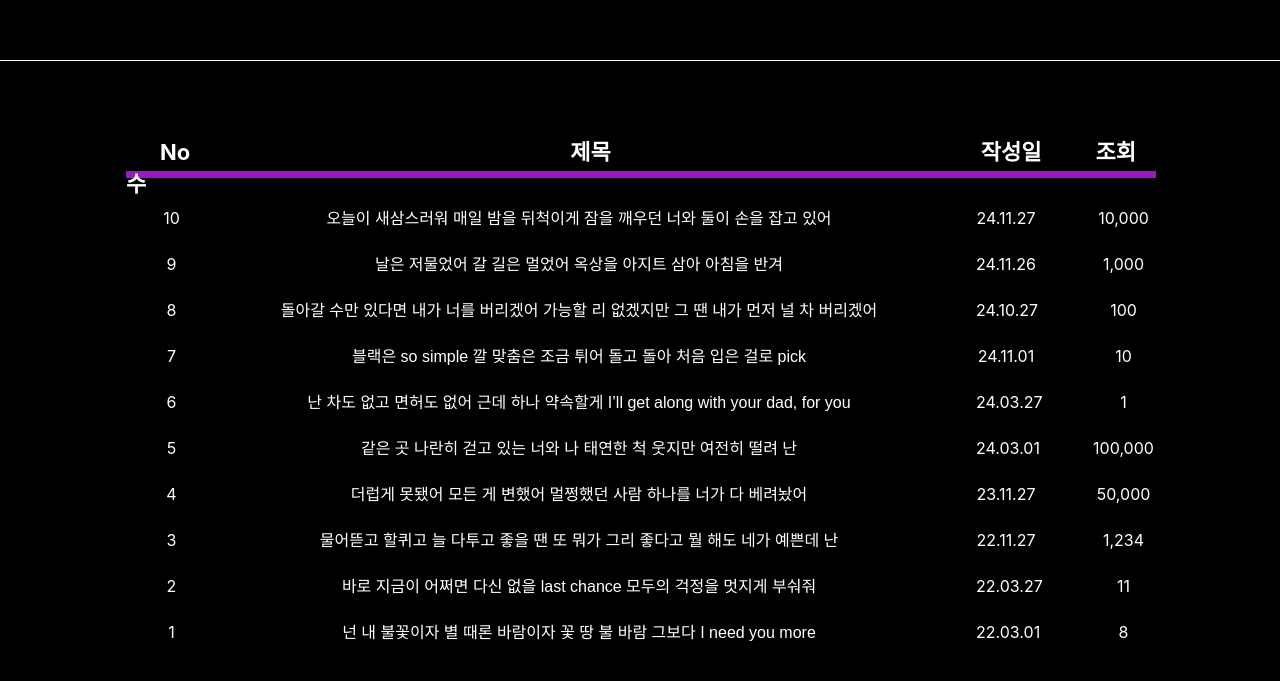
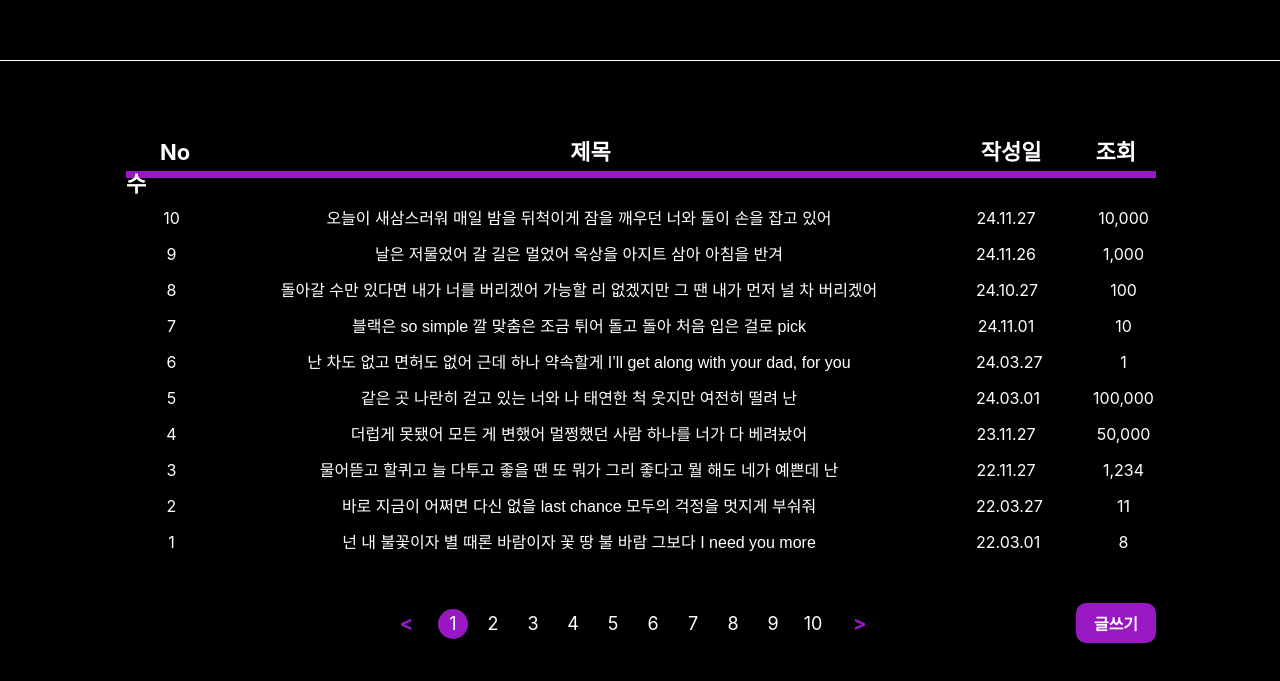
Before and after one commit to UMC-7th-DANTHIS/frontend, a React (Create React App) app: page /community in a window 1280 px wide. Shown: the part 161-842 px from the top of the page. Built offline with nearby package versions, Linux system fonts and the light colour scheme.

Commit message:
feat: 커뮤니티 페이지 기본 UI 완성
feat: #2

```diff
--- a/src/pages/Community.jsx
+++ b/src/pages/Community.jsx
@@ -4,9 +4,15 @@ import dummyList from "../store/dummyList";
 
 const Community = () => {
   const [data, setData] = useState([]);
+  const [pagenum, setPagenum] = useState(null);
+  const [currentPage, setCurrentPage] = useState(1);
+
   useEffect(() => {
     setData(dummyList);
+    setPagenum(10);
   });
+
+  const handlePageClick = (page) => setCurrentPage(page);
 
   return (
     <Container>
@@ -26,6 +32,30 @@ const Community = () => {
               <SeeList>{list.See}</SeeList>
             </ListContainer>
           ))}
+          <PageContainer>
+            <PageCursor
+              onClick={() => handlePageClick(Math.max(1, currentPage - 1))}
+            >
+              {"<"}
+            </PageCursor>
+            {Array.from({ length: pagenum }, (_, i) => i + 1).map((page) => (
+              <PageNumber
+                key={page}
+                className={page === currentPage ? "active" : ""}
+                onClick={() => handlePageClick(page)}
+              >
+                {page}
+              </PageNumber>
+            ))}
+            <PageCursor
+              onClick={() =>
+                handlePageClick(Math.min(pagenum, currentPage + 1))
+              }
+            >
+              {">"}
+            </PageCursor>
+          </PageContainer>
+          <WriteButton>글쓰기</WriteButton>
         </ListsContainer>
       </ContentContainer>
     </Container>
@@ -82,7 +112,7 @@ const ListsContainer = styled.div`
 `;
 
 const ListContainer = styled.div`
-  margin-top: 26px;
+  margin-top: 16px;
   margin-left: 37px;
   height: 20px;
   font-size: 16px;
@@ -127,4 +157,69 @@ const SeeList = styled.span`
   text-align: center;
 `;
 
+const PageContainer = styled.div`
+  display: inline-block;
+  width: 514px;
+  margin-left: 250px;
+  text-align: center;
+  justify-content: center;
+  align-items: center;
+  margin-top: 56px;
+`;
+
+const PageCursor = styled.div`
+  display: inline-block;
+  font-size: 20px;
+  font-weight: bold;
+  color: #9819c3;
+  cursor: pointer;
+  margin: 0 20px;
+`;
+
+const PageNumber = styled.div`
+  display: inline-block;
+  font-size: 18px;
+  color: white;
+  margin: 5px;
+  width: 30px;
+  height: 30px;
+  line-height: 30px;
+  text-align: center;
+  cursor: pointer;
+  border-radius: 50%;
+
+  &:hover {
+    color: #9819c3;
+  }
+
+  &.active {
+    background-color: #9819c3;
+    color: white;
+  }
+`;
+
+const WriteButton = styled.button`
+  display: inline-block;
+  margin-left: 186px;
+  width: 80px;
+  height: 40px;
+  background-color: #9819c3;
+  color: white;
+  font-size: 16px;
+  font-style: normal;
+  font-weight: 600;
+  line-height: normal;
+  border: none;
+  border-radius: 10px;
+  cursor: pointer;
+
+  &:hover {
+    background-color: #b327d1;
+  }
+
+  &:active {
+    background-color: #6e0f88;
+  }
+`;
+
 export default Community;
```
